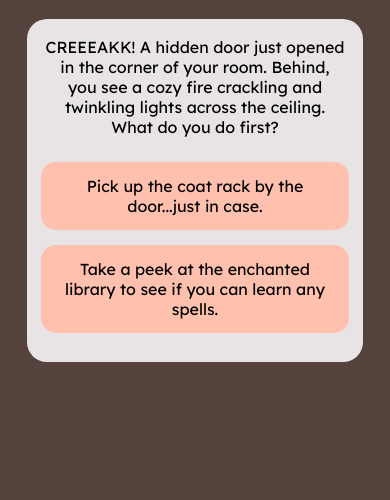
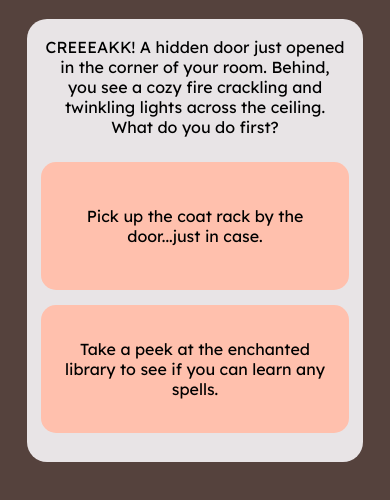
Before and after one commit to leilan99/Personality-Quiz, a plain HTML site: page index.html in a window 390 px wide. Both pictures are taken after a click on the button "Play". Drawn offline with Linux system fonts and the light colour scheme.

Commit message:
adjusted option height

```diff
--- a/styles.css
+++ b/styles.css
@@ -72,7 +72,7 @@ button {
 
     .option {
         width: 100%;
-        height: auto;
+        height: 100px;
         padding: 5%;
         font-size: 100%;
     }
@@ -103,6 +103,7 @@ button {
         width: 45%;
         padding: 4%;
         font-size: 100%;
+        height: 200px;
     }
 
     button {
```
